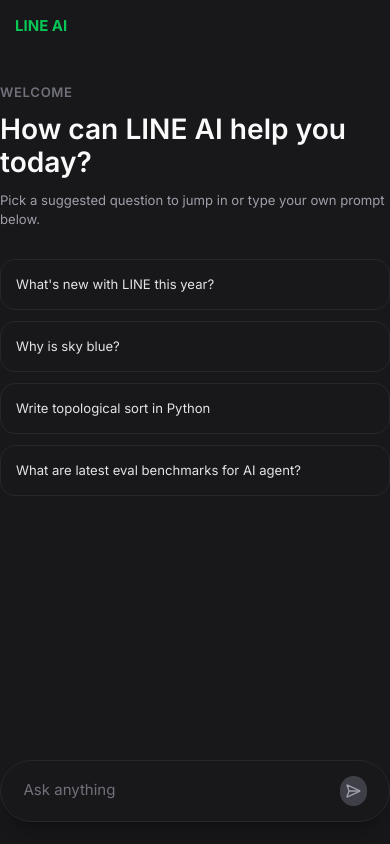
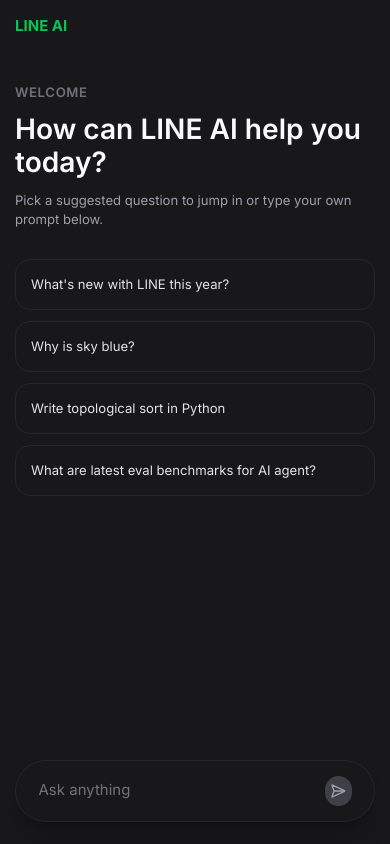
Before and after one commit to stkao05/line-ai, a Next.js app in the folder web/: page / in a window 390 px wide. Built offline with nearby package versions, Linux system fonts and the light colour scheme.

Commit message:
Web: improve mobile layout design

```diff
--- a/web/app/layout.tsx
+++ b/web/app/layout.tsx
@@ -28,7 +28,7 @@
             LINE AI
           </a>
         </h1>
-        <main>{children}</main>
+        <main className="px-4">{children}</main>
       </body>
     </html>
   );
--- a/web/components/agent-workflow-card.tsx
+++ b/web/components/agent-workflow-card.tsx
@@ -82,7 +82,7 @@
   const hasWorkflowActivity = visibleSteps.length > 0;
 
   return (
-    <section className="rounded-2xl border border-zinc-800 bg-zinc-900/50 p-5">
+    <section className="rounded-2xl border border-zinc-800 bg-zinc-900/50 p-4 md:p-5">
       <div className="flex items-center justify-between gap-4">
         <p className="text-xs font-semibold uppercase tracking-widest text-zinc-400">
           STEPS
--- a/web/components/chat.tsx
+++ b/web/components/chat.tsx
@@ -94,7 +94,7 @@
         )}
         <div ref={scrollTargetRef} aria-hidden className="pb-24 h-px w-full" />
       </div>
-      <div className="fixed bottom-6 w-full max-w-[1000px]">
+      <div className="fixed left-1/2 -translate-x-1/2 px-4 bottom-6 w-full max-w-[1000px]">
         {error ? (
           <div className="mb-3 rounded-2xl border border-red-500/40 bg-red-500/10 px-4 py-3 text-sm text-red-200">
             {error}
--- a/web/components/turn.tsx
+++ b/web/components/turn.tsx
@@ -435,7 +435,7 @@
   return (
     <div className="w-auto space-y-8 py-10 text-zinc-100">
       <section className="overflow-hidden rounded-3xl border border-zinc-800 shadow-xl shadow-black/20">
-        <header className="space-y-2 border-b border-zinc-800  px-6 py-5">
+        <header className="space-y-2 border-b border-zinc-800 p-4 md:p-6">
           <p className="text-xs font-semibold uppercase tracking-wider text-zinc-500">
             Question
           </p>
@@ -444,7 +444,7 @@
           </p>
         </header>
 
-        <div className="space-y-6 px-6 py-7">
+        <div className="space-y-6 p-4 md:p-6">
           <AgentWorkflowCard steps={steps} />
           <AnswerSection content={answerContent} references={references} />
         </div>
```
